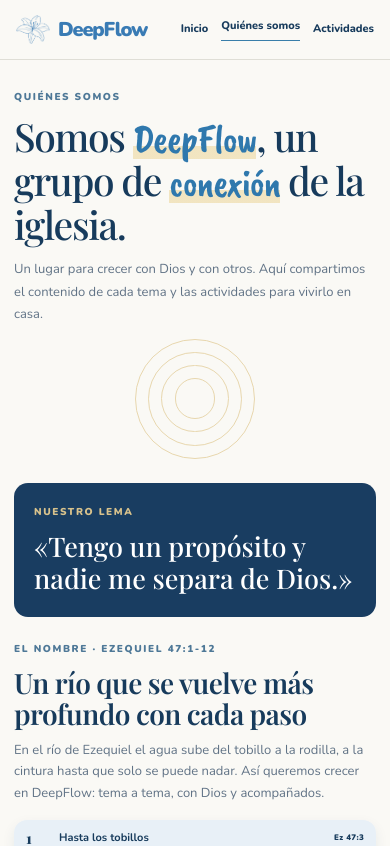
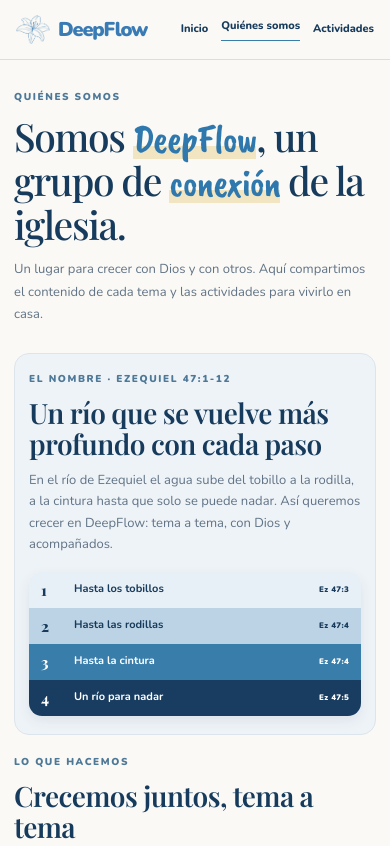
Before and after one commit to Nico258/web-deepflow, a Next.js app: page /quienes-somos in a window 390 px wide. Shown: the top 846 px of the page. Built offline with nearby package versions, Linux system fonts and the light colour scheme; a web font is replaced by a local one.

Commit message:
Fix estilos orientacion

```diff
--- a/src/app/globals.css
+++ b/src/app/globals.css
@@ -223,7 +223,7 @@ input.field-value{line-height:normal}
 .home-card-kicker{position:relative;z-index:1;margin:0 0 11px;color:#4f7668;font-size:10px;font-weight:900;letter-spacing:.15em;text-transform:uppercase}
 .home-card-title{position:relative;z-index:1;max-width:270px;margin:0;color:var(--navy);font:600 27px/1.16 var(--font-display)}
 .home-card-reference{position:relative;z-index:1;margin-top:16px;color:#64798b;font-size:12px;font-weight:800;letter-spacing:.1em}
-.home-about{display:grid;grid-template-columns:minmax(0,1fr) auto;align-items:center;gap:24px;margin:4px -26px 0;padding:25px 32px;border-radius:17px;background:#e8f0f7;color:var(--ink)}
+.home-about{display:grid;grid-template-columns:minmax(0,1fr) auto;align-items:center;gap:24px;margin:4px -26px 22px;padding:25px 32px;border-radius:17px;background:#e8f0f7;color:var(--ink)}
 .home-section-kicker{margin:0 0 10px;color:#4e7897;font-size:10px;font-weight:900;letter-spacing:.16em;text-transform:uppercase}
 .home-about .home-section-kicker{color:#4e7897}
 .home-about h2,.home-activities h2{margin:0;color:var(--navy);font:600 clamp(26px,3vw,36px)/1.13 var(--font-display);letter-spacing:-.02em}
@@ -259,15 +259,8 @@ input.field-value{line-height:normal}
 .about-hero h1{margin:0;color:var(--navy);font:500 clamp(36px,5vw,58px)/1.08 var(--font-display);letter-spacing:-.035em}
 .about-hero h1 em{color:#2f78ad;font:400 1.03em/1 var(--font-script);font-style:normal;white-space:nowrap;background:linear-gradient(transparent 65%,#ecd79e99 65%,#ecd79e99 90%,transparent 90%)}
 .about-hero-copy>p:last-child{max-width:570px;margin:13px 0 0;color:#617386;font-size:14px;line-height:1.7}
-.about-rings{width:205px;aspect-ratio:1;position:relative;display:grid;place-items:center}
-.about-rings span{position:absolute;width:100%;height:100%;border:1px solid #e8d7ae;border-radius:50%}
-.about-rings span:nth-child(2){width:78%;height:78%}
-.about-rings span:nth-child(3){width:56%;height:56%}
-.about-rings span:nth-child(4){width:34%;height:34%}
-.about-motto{padding:27px 32px 30px;border-radius:17px;background:#193d61;color:white}
-.about-motto .home-section-kicker{color:#d8c28c}
-.about-motto>p:last-child{margin:0;font:500 clamp(25px,3.8vw,40px)/1.2 var(--font-display)}
 .about-river{display:grid;grid-template-columns:1.05fr 1fr;align-items:center;gap:36px;padding:30px 0 32px}
+.about-river-box{margin:8px 0 24px;padding:24px;border:1px solid #dce5eb;border-radius:17px;background:#eef3f7}
 .about-river h2,.about-practices h2,.about-team h2{margin:0;color:var(--navy);font:600 clamp(26px,3vw,36px)/1.13 var(--font-display);letter-spacing:-.02em}
 .about-river-copy>p:last-child{max-width:560px;margin:10px 0 0;color:#617386;font-size:13px;line-height:1.65}
 .about-river-steps{display:grid;gap:0;margin:0;padding:0;overflow:hidden;border-radius:13px;list-style:none;box-shadow:0 5px 13px #173b5c14}
@@ -308,7 +301,7 @@ input.field-value{line-height:normal}
   .home-description{font-size:14px}
   .home-verse-card{min-height:145px;padding:24px}
   .home-card-title{max-width:245px;font-size:23px}
-  .home-about{grid-template-columns:1fr;gap:12px;margin:0 -14px;padding:20px;border-radius:15px}
+  .home-about{grid-template-columns:1fr;gap:12px;margin:0 -14px 20px;padding:20px;border-radius:15px}
   .home-about h2,.home-activities h2{font-size:29px}
   .home-about h2{font-size:23px}
   .home-about-copy>p:last-child{font-size:12px}
@@ -324,10 +317,8 @@ input.field-value{line-height:normal}
   .about-hero{min-height:0;grid-template-columns:1fr;gap:14px;padding:12px 0 24px}
   .about-hero h1{font-size:clamp(37px,10vw,48px)}
   .about-hero-copy>p:last-child{font-size:13px}
-  .about-rings{width:120px;justify-self:center}
-  .about-motto{padding:22px 20px;border-radius:14px}
-  .about-motto>p:last-child{font-size:27px}
-  .about-river{grid-template-columns:1fr;gap:16px;padding:25px 0}
+  .about-river{grid-template-columns:1fr;gap:16px;padding:22px 16px}
+  .about-river-box{margin:4px 0 20px;padding:18px 14px;border-radius:15px}
   .about-river h2,.about-practices h2,.about-team h2{font-size:28px}
   .about-river-steps li{min-height:36px}
   .about-practices{padding:0 0 26px}
--- a/src/components/about-page.tsx
+++ b/src/components/about-page.tsx
@@ -76,20 +76,9 @@ export default function AboutPage() {
               contenido de cada tema y las actividades para vivirlo en casa.
             </p>
           </div>
-          <div className="about-rings" aria-hidden="true">
-            <span />
-            <span />
-            <span />
-            <span />
-          </div>
         </section>
 
-        <section className="about-motto" aria-label="Nuestro lema">
-          <p className="home-section-kicker">Nuestro lema</p>
-          <p>«Tengo un propósito y nadie me separa de Dios.»</p>
-        </section>
-
-        <section className="about-river" aria-labelledby="river-title">
+        <section className="about-river about-river-box" aria-labelledby="river-title">
           <div className="about-river-copy">
             <p className="home-section-kicker">El nombre · Ezequiel 47:1-12</p>
             <h2 id="river-title">Un río que se vuelve más profundo con cada paso</h2>
```
Also changed, not shown: 1 other file (tests, documents, lock files or other folders).
